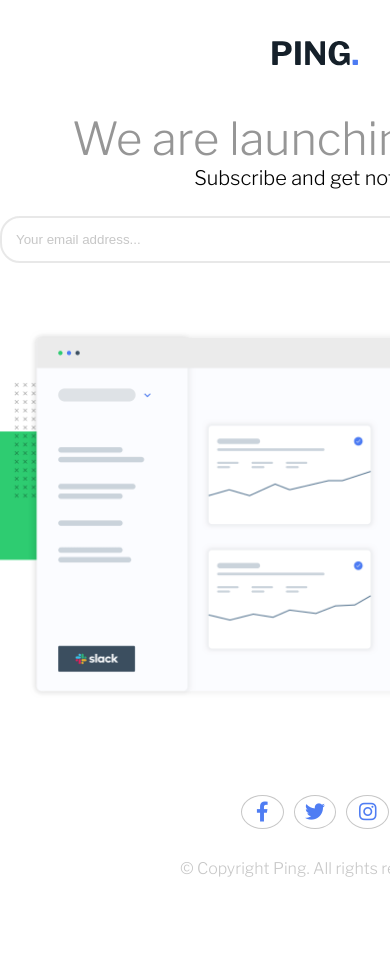
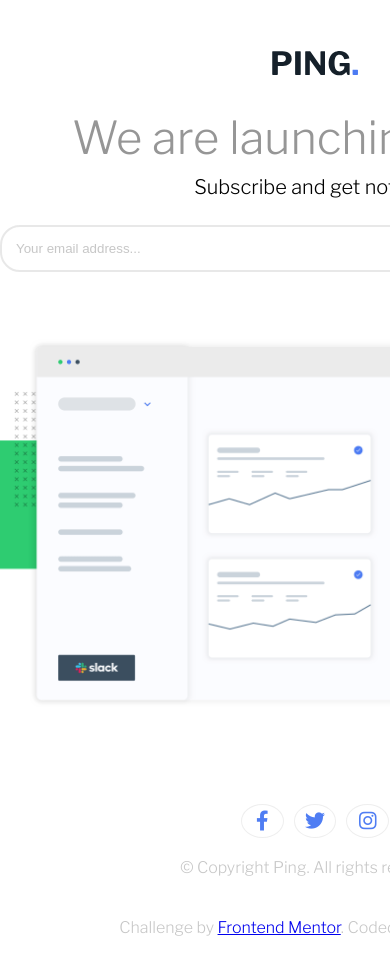
Before and after one commit to GersonADS/Ping-coming-soon-page-master, a plain HTML site: page index.html in a window 390 px wide. Shown: the top 958 px of the page. Before the commit the page ends 909 px from the top, so only its background shows below. Drawn offline with nearby package versions, Linux system fonts and the light colour scheme.

Commit message:
begining the responsive

```diff
--- a/index.html
+++ b/index.html
@@ -72,17 +72,13 @@
             <i class="fa-brands fa-instagram"></i>
           </div>
         </section>
-        <p> &copy; Copyright Ping. All rights reserved.</p>
+        <p> &copy; Copyright Ping. All rights reserved. <br>
+          Challenge by <a href="https://www.frontendmentor.io?ref=challenge" target="_blank">Frontend Mentor</a>.
+          Coded by <a href="https://github.com/GersonADS">GersonADS</a>.</p>
       </footer>
     </main>
 
   </div>
-  <!-- <footer class="atrribution_footer">
-    <p class="attribution">
-      Challenge by <a href="https://www.frontendmentor.io?ref=challenge" target="_blank">Frontend Mentor</a>.
-      Coded by <a href="#">Your Name Here</a>.
-    </p>
-  </footer> -->
 </body>
 
 </html>
--- a/src/css/style.css
+++ b/src/css/style.css
@@ -19,10 +19,14 @@ html{
 }
 
 .main header {
-    padding: 40px;
+    position: relative;
+    padding-top: 50px;
+    padding-bottom: 20px;
 }
+
 .main .message h1 {
     font-size:34pt;
+    line-height: 3.7rem;
     font-weight: 700;
 }
 .main .message .title{
@@ -72,13 +76,12 @@ html{
 .icons{
     display: flex;
     justify-content:center;
-    /* background-color:yellow; */
     gap:10px;
 }
 
 .icone{
     padding: .2rem;
-    border: 1px solid hsl(0, 0%, 78%);
+    border: 1px solid hsla(0, 0%, 78%, 0.307);
     border-radius:100%;
     width: 32pt;
 }
@@ -97,6 +100,6 @@ html{
 }
 .rodape p {
     font-size: 12pt;
-    line-height: 4rem;
+    line-height: 3rem;
     color: hsl(0, 0%, 78%);
 }
```
